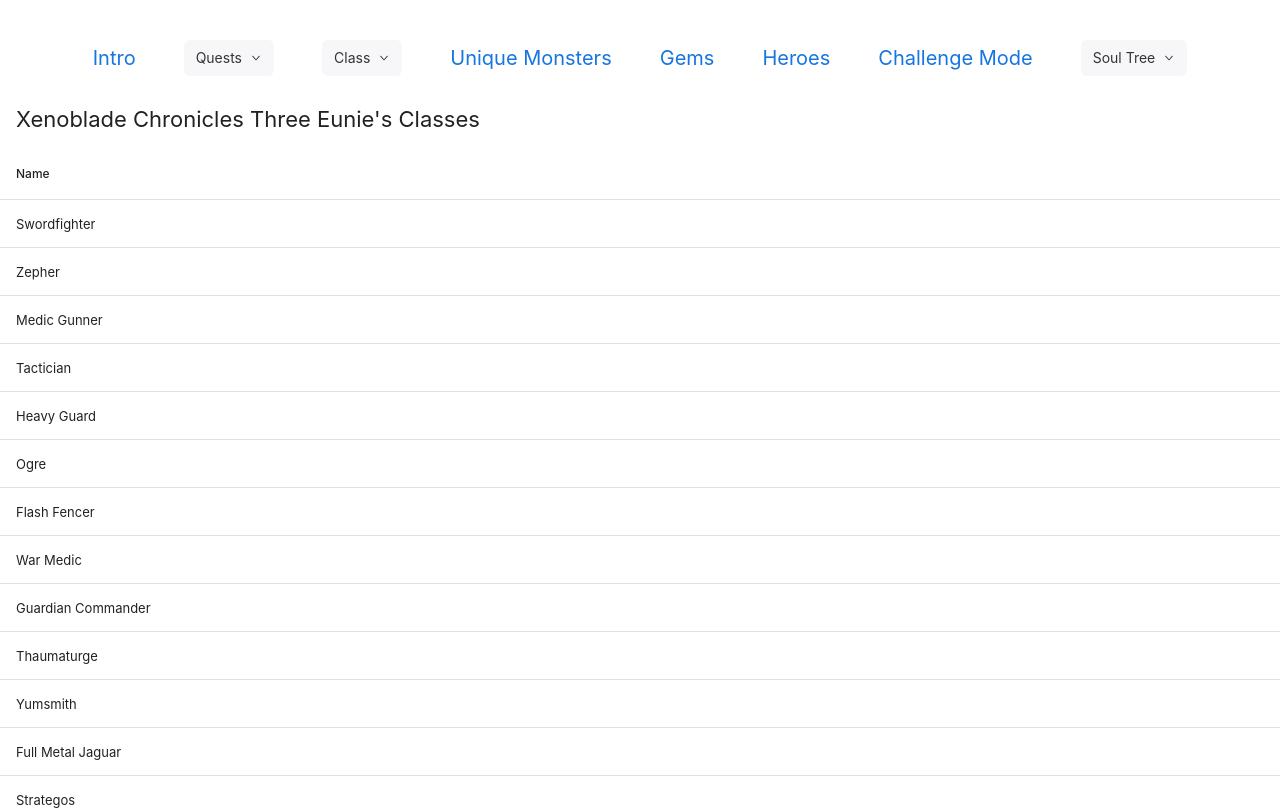
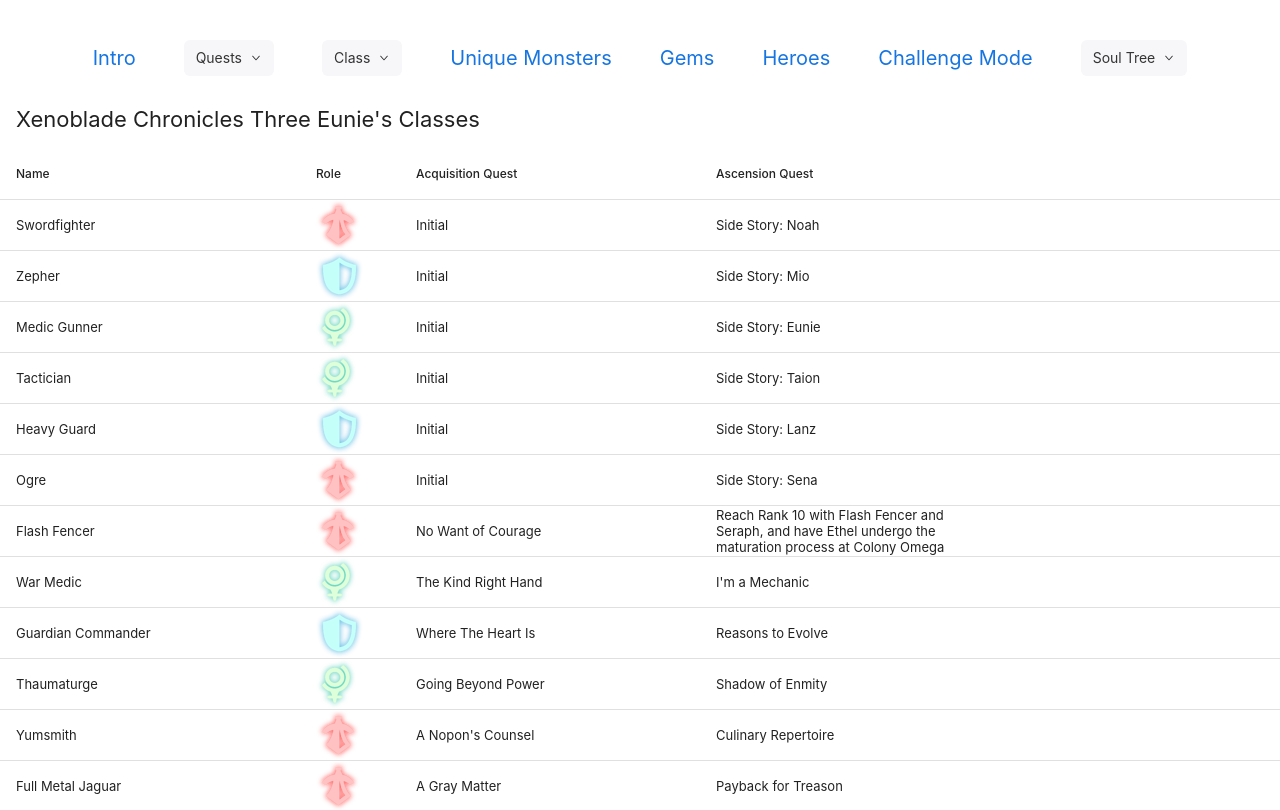
Before and after one commit to Sniffin3083/project-zohar, a React (Create React App) app: page /xeno3/class/eunie in a window 1280 px wide. Shown: the top 810 px of the page. Built offline with nearby package versions, Linux system fonts and the light colour scheme.

Commit message:
All XC3 class components complete

```diff
--- a/src/routes/XC3/Class/Eunie.jsx
+++ b/src/routes/XC3/Class/Eunie.jsx
@@ -13,6 +13,26 @@ const columns = [
         sortable: true,
         width: "300px"
     },
+    {
+        name: "Role",
+        selector: row => row.role,
+        sortable: true,
+        width: "100px"
+    },
+    {
+        name: "Acquisition Quest",
+        selector: row => row.acquiQuest,
+        sortable: false,
+        width: "300px",
+        wrap: true
+    },
+    {
+        name: "Ascension Quest",
+        selector: row => row.ascenQuest,
+        sortable: false,
+        width: "300px",
+        wrap: true
+    }
 ];
 
 const conditionalRowStyles = [
--- a/src/routes/XC3/Class/Lanz.jsx
+++ b/src/routes/XC3/Class/Lanz.jsx
@@ -13,6 +13,26 @@ const columns = [
         sortable: true,
         width: "300px"
     },
+    {
+        name: "Role",
+        selector: row => row.role,
+        sortable: true,
+        width: "100px"
+    },
+    {
+        name: "Acquisition Quest",
+        selector: row => row.acquiQuest,
+        sortable: false,
+        width: "300px",
+        wrap: true
+    },
+    {
+        name: "Ascension Quest",
+        selector: row => row.ascenQuest,
+        sortable: false,
+        width: "300px",
+        wrap: true
+    }
 ];
 
 const conditionalRowStyles = [
--- a/src/routes/XC3/Class/Mio.jsx
+++ b/src/routes/XC3/Class/Mio.jsx
@@ -13,6 +13,26 @@ const columns = [
         sortable: true,
         width: "300px"
     },
+    {
+        name: "Role",
+        selector: row => row.role,
+        sortable: true,
+        width: "100px"
+    },
+    {
+        name: "Acquisition Quest",
+        selector: row => row.acquiQuest,
+        sortable: false,
+        width: "300px",
+        wrap: true
+    },
+    {
+        name: "Ascension Quest",
+        selector: row => row.ascenQuest,
+        sortable: false,
+        width: "300px",
+        wrap: true
+    }
 ];
 
 const conditionalRowStyles = [
--- a/src/routes/XC3/Class/Noah.jsx
+++ b/src/routes/XC3/Class/Noah.jsx
@@ -13,6 +13,26 @@ const columns = [
         sortable: true,
         width: "300px"
     },
+    {
+        name: "Role",
+        selector: row => row.role,
+        sortable: true,
+        width: "100px"
+    },
+    {
+        name: "Acquisition Quest",
+        selector: row => row.acquiQuest,
+        sortable: false,
+        width: "300px",
+        wrap: true
+    },
+    {
+        name: "Ascension Quest",
+        selector: row => row.ascenQuest,
+        sortable: false,
+        width: "300px",
+        wrap: true
+    }
 ];
 
 const conditionalRowStyles = [
--- a/src/routes/XC3/Class/Sena.jsx
+++ b/src/routes/XC3/Class/Sena.jsx
@@ -13,6 +13,26 @@ const columns = [
         sortable: true,
         width: "300px"
     },
+    {
+        name: "Role",
+        selector: row => row.role,
+        sortable: true,
+        width: "100px"
+    },
+    {
+        name: "Acquisition Quest",
+        selector: row => row.acquiQuest,
+        sortable: false,
+        width: "300px",
+        wrap: true
+    },
+    {
+        name: "Ascension Quest",
+        selector: row => row.ascenQuest,
+        sortable: false,
+        width: "300px",
+        wrap: true
+    }
 ];
 
 const conditionalRowStyles = [
--- a/src/routes/XC3/Class/Taion.jsx
+++ b/src/routes/XC3/Class/Taion.jsx
@@ -13,6 +13,26 @@ const columns = [
         sortable: true,
         width: "300px"
     },
+    {
+        name: "Role",
+        selector: row => row.role,
+        sortable: true,
+        width: "100px"
+    },
+    {
+        name: "Acquisition Quest",
+        selector: row => row.acquiQuest,
+        sortable: false,
+        width: "300px",
+        wrap: true
+    },
+    {
+        name: "Ascension Quest",
+        selector: row => row.ascenQuest,
+        sortable: false,
+        width: "300px",
+        wrap: true
+    }
 ];
 
 const conditionalRowStyles = [
```
